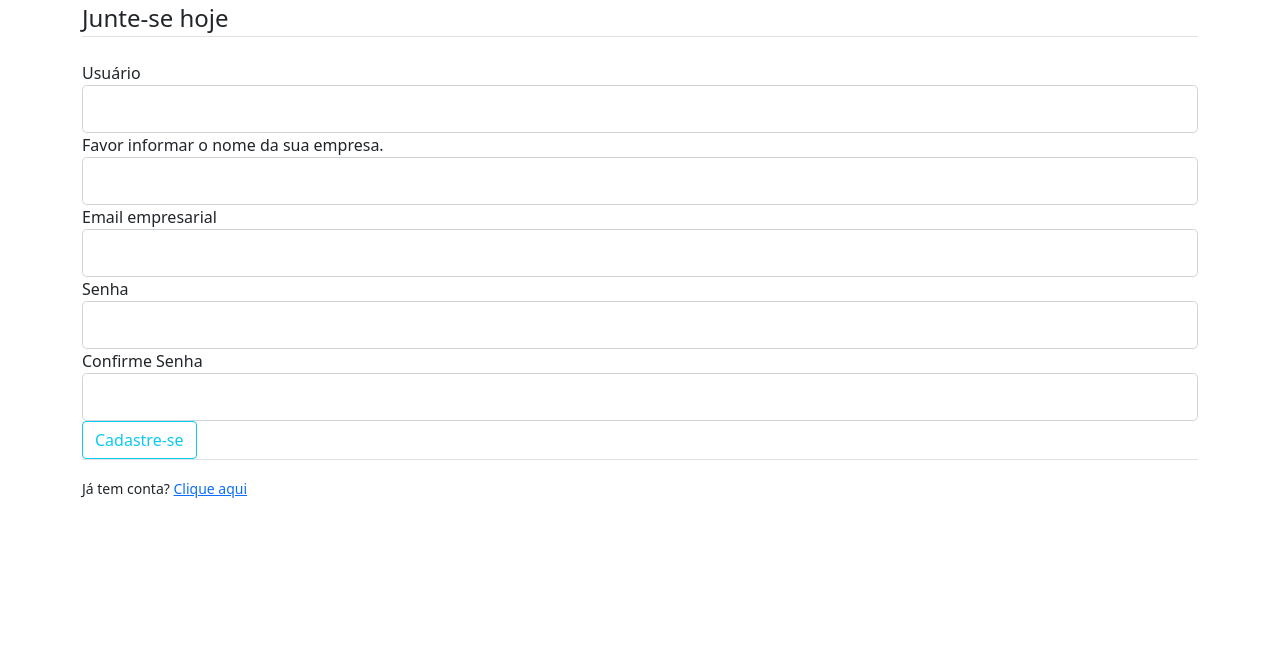
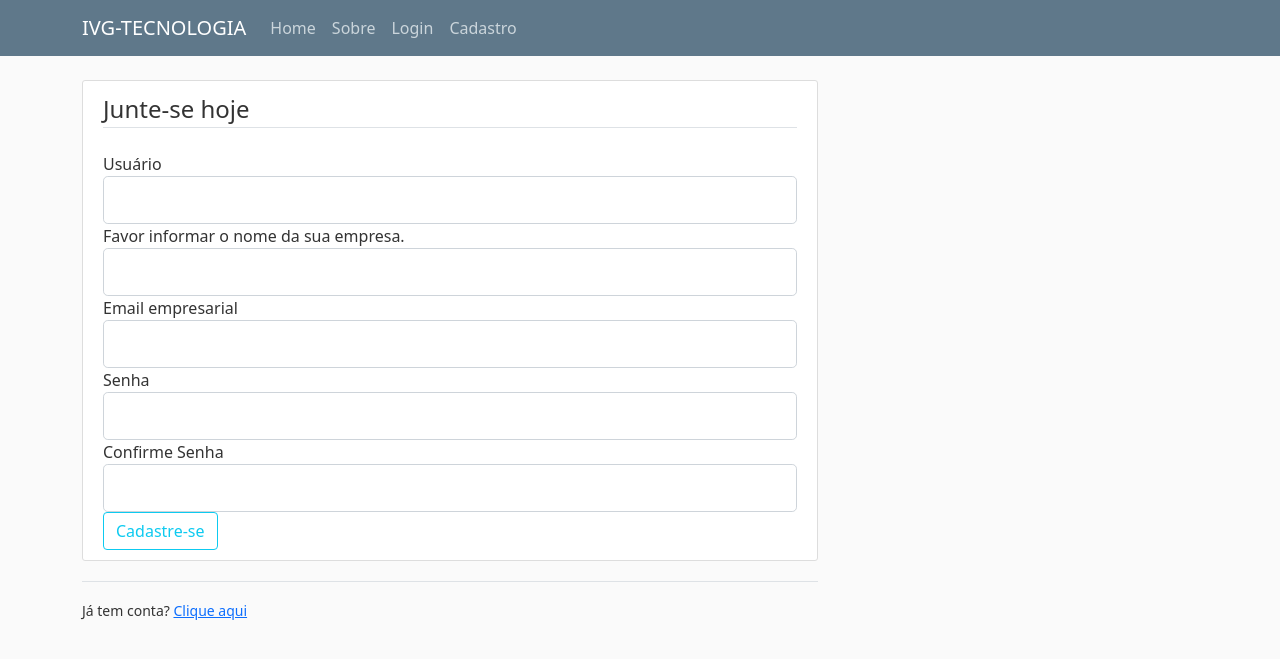
Before and after one commit to Sirmadeira/IVG_SITE_FLASK, a Flask app: page /Cadastro in a window 1280 px wide. Shown: the top 659 px of the page. Run offline with Flask 2, Linux system fonts and the light colour scheme; some libraries are stand-ins or nearby versions.

Commit message:
Remodelamente da navbar e mecanica adicionada

```diff
--- a/FlaskCode.py
+++ b/FlaskCode.py
@@ -178,7 +178,7 @@ class DadosEssenciais(FlaskForm):
     Localidade= StringField('Favor informar cidade em que foi feito a venda',
                         validators=[DataRequired(message= 'Favor inserir local'),Length(min=5,max=30,message='Cidade inválida')])
 
-    Confirma=SubmitField('Chupar um cu tera')
+    Confirma=SubmitField('Confirmar inserção')
 
 @login_manager.user_loader
 def load_user(Usuario_id):
--- a/Templates/Contato.html
+++ /dev/null
@@ -1,4 +0,0 @@
-{% extends "Layout.html" %}
-{% block content %}
-<h1> HTML CODE  contato </h1>
-{% endblock content%}
--- a/Templates/Layout.html
+++ b/Templates/Layout.html
@@ -5,7 +5,10 @@
     <meta charset="utf-8">
     <meta name="viewport" content="width=device-width, initial-scale=1">
     <!-- Bootstrap CSS -->
-    <link href="https://cdn.jsdelivr.net/npm/bootstrap@5.0.0-beta1/dist/css/bootstrap.min.css" rel="stylesheet" integrity="sha384s-giJF6kkoqNQ00vy+HMDP7azOuL0xtbfIcaT9wjKHr8RbDVddVHyTfAAsrekwKmP1" crossorigin="anonymous">
+    <link rel= "stylesheet" href="https://cdn.jsdelivr.net/npm/bootstrap@5.0.0-beta1/dist/css/bootstrap.min.css" rel="stylesheet" integrity="sha384s-giJF6kkoqNQ00vy+HMDP7azOuL0xtbfIcaT9wjKHr8RbDVddVHyTfAAsrekwKmP1" crossorigin="anonymous">
+
+    <link rel="stylesheet" type="text/css" href="{{ url_for('static', filename='main.css') }}">
+
 	{% if title %}
 		<title>IVG | {{ title }}</title>
 	{% else %}
@@ -14,7 +17,37 @@
 
 </head>
 <body>
-	<div class = "container">
+  <header class="site-header">
+      <nav class="navbar navbar-expand-md navbar-dark bg-steel fixed-top">
+        <div class="container">
+          <a class="navbar-brand mr-4" href="/">IVG-TECNOLOGIA</a>
+          <button class="navbar-toggler" type="button" data-toggle="collapse" data-target="#navbarToggle" aria-controls="navbarToggle" aria-expanded="false" aria-label="Toggle navigation">
+            <span class="navbar-toggler-icon"></span>
+          </button>
+          <div class="collapse navbar-collapse" id="navbarToggle">
+            <div class="navbar-nav mr-auto">
+              <a class="nav-item nav-link" href="{{ url_for('HomePage') }}">Home</a>
+              <a class="nav-item nav-link" href="{{ url_for('Sobre') }}">Sobre</a>
+            </div>
+            <!-- Navbar Right Side -->
+            <div class="navbar-nav">
+              {% if current_user.is_authenticated %}
+                <a class="nav-item nav-link" href="{{ url_for('ContaEmpresa') }}">Empresa</a>
+                <a class="nav-item nav-link" href="{{ url_for('SegundaJanela') }}">Inserir dados</a>
+                <a class="nav-item nav-link" href="{{ url_for('TerceiraJanela') }}">Visualizar dados</a>
+                <a class="nav-item nav-link" href="{{ url_for('Logout') }}">Logout</a>
+              {% else %}
+                <a class="nav-item nav-link" href="{{ url_for('Login') }}">Login</a>
+                <a class="nav-item nav-link" href="{{ url_for('Cadastro') }}">Cadastro</a>
+              {% endif %}
+            </div>
+          </div>
+        </div>
+      </nav>
+    </header>
+	<main role="main" class="container">
+    <div class="row">
+        <div class="col-md-8">
       		{% with messages = get_flashed_messages(with_categories=true) %}
       			{% if messages %}
       				{% for category , message in messages%}
--- /dev/null
+++ b/static/main.css
@@ -0,0 +1,36 @@
+body {
+  background: #fafafa;
+  color: #333333;
+  margin-top: 5rem;
+}
+
+h1, h2, h3, h4, h5, h6 {
+  color: #444444;
+}
+
+.bg-steel {
+  background-color: #5f788a;
+}
+
+.site-header .navbar-nav .nav-link {
+  color: #cbd5db;
+}
+
+.site-header .navbar-nav .nav-link:hover {
+  color: #ffffff;
+}
+
+.site-header .navbar-nav .nav-link.active {
+  font-weight: 500;
+}
+
+.content-section {
+  background: #ffffff;
+  padding: 10px 20px;
+  border: 1px solid #dddddd;
+  border-radius: 3px;
+  margin-bottom: 20px;
+}
+.account-heading {
+  font-size: 2.5rem;
+}
```
Lines whose indentation alone changed are shown as unchanged.
